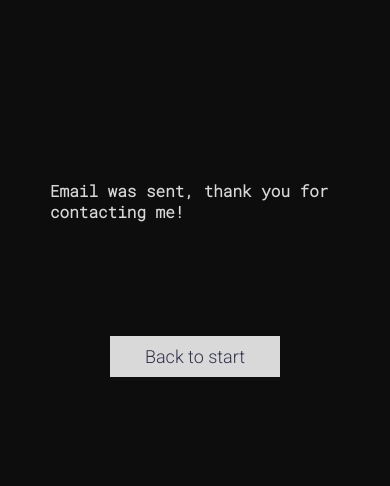
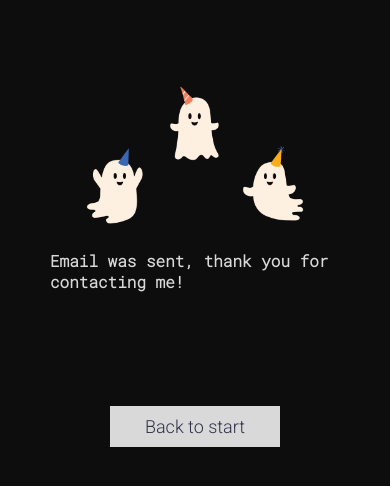
Before and after one commit to Andressalconstantino/Portfolio-desatualizado-, a plain HTML site: page ThankYou.html in a window 390 px wide. Drawn offline with Linux system fonts and the light colour scheme.

Commit message:
ghostAnimation

```diff
--- a/ThankYou.html
+++ b/ThankYou.html
@@ -7,7 +7,9 @@
 </head>
 <body>
 <div class="workB">
-
+    <div id="ghosts">
+<img id="ghost1" src="media/1.png"><img id="ghost2" src="media/2.png"><img id="ghost3" src="media/3.png">
+    </div>
 <h1><p>Email was sent, thank you for contacting me!</p></h1><br>
 <a href="index.html"><button class="start-buttons" id="about">Back to start</button></a>
 </div>
--- a/style.css
+++ b/style.css
@@ -128,6 +128,70 @@ body{
 
 }
 /* ---------------- ELEMENT ----------------- */
+
+#ghosts{
+    display: flex;
+    justify-content: center;
+}
+
+
+#ghosts img{
+    width: 20%;
+    display: inline;
+    padding: 60px 0;
+}
+
+#ghost1{
+    animation: ghost1 2s infinite;
+}
+@keyframes ghost1 {
+    0%{
+        padding-top: 25px;
+        padding-bottom: 85px;
+    }
+    50%{
+        padding-top: 85px;
+        padding-bottom: 25px;
+    }
+    100%{
+        padding-top: 25px;
+        padding-bottom: 85px;
+    }
+}
+#ghost2{
+    animation: ghost2 2s infinite;
+}
+@keyframes ghost2 {
+    0%{
+        padding-top: 85px;
+        padding-bottom: 25px;
+    }
+    50%{
+        padding-top: 25px;
+        padding-bottom: 85px;
+    }
+    100%{
+        padding-top: 85px;
+        padding-bottom: 25px;
+    }
+}
+#ghost3{
+    animation: ghost3 2s infinite;
+}
+@keyframes ghost3 {
+    0%{
+        padding-top: 25px;
+        padding-bottom: 85px;
+    }
+    50%{
+        padding-top: 85px;
+        padding-bottom: 25px;
+    }
+    100%{
+        padding-top: 25px;
+        padding-bottom: 85px;
+    }
+}
 
 .contact-form form{
     display: flex;
@@ -382,6 +446,19 @@ button{
 
 
 @media (max-width: 1070px) {
+    #ghosts{
+        display: flex;
+        justify-content: center;
+        margin-top: 100px;
+        margin-bottom: -100px;
+    }
+
+
+    #ghosts img{
+        width: 10%;
+        display: inline;
+        padding: 60px 0;
+    }
     .workB{
         height: 50vh;
         padding: 0;
@@ -454,6 +531,19 @@ button{
 }
 
 @media (max-width: 730px) {
+    #ghosts{
+        display: flex;
+        justify-content: center;
+        margin-top: 100px;
+        margin-bottom: -50px;
+    }
+
+
+    #ghosts img{
+        width: 15%;
+        display: inline;
+        padding: 60px 0;
+    }
     .workB{
         height: 40vh;
         max-width: 90vh;
@@ -512,6 +602,19 @@ button{
     }
 }
 @media (max-width: 560px) {
+    #ghosts{
+        display: flex;
+        justify-content: center;
+        margin-top: 150px;
+        margin-bottom: -50px;
+    }
+
+
+    #ghosts img{
+        width: 17%;
+        display: inline;
+        padding: 60px 0;
+    }
     .workB{
         height: 30vh;
         max-width: 70vh;
@@ -569,7 +672,21 @@ button{
     }
 
 }
+
 @media (max-width: 460px) {
+    #ghosts{
+        display: flex;
+        justify-content: center;
+        margin-top: 1px;
+        margin-bottom: -50px;
+    }
+
+
+    #ghosts img{
+        width: 20%;
+        display: inline;
+        padding: 60px 0;
+    }
     .workB{
         height: 60vh;
         max-width: 56vh;
@@ -625,6 +742,19 @@ button{
     }
 }
 @media (max-width: 360px) {
+    #ghosts{
+        display: flex;
+        justify-content: center;
+        margin-top: 1px;
+        margin-bottom: -30px;
+    }
+
+
+    #ghosts img{
+        width: 25%;
+        display: inline;
+        padding: 60px 0;
+    }
     .contact{
         justify-content: center;
         margin-left: 10%;
```
Also changed, not shown: media/1.png (added), media/2.png (added), media/3.png (added).
